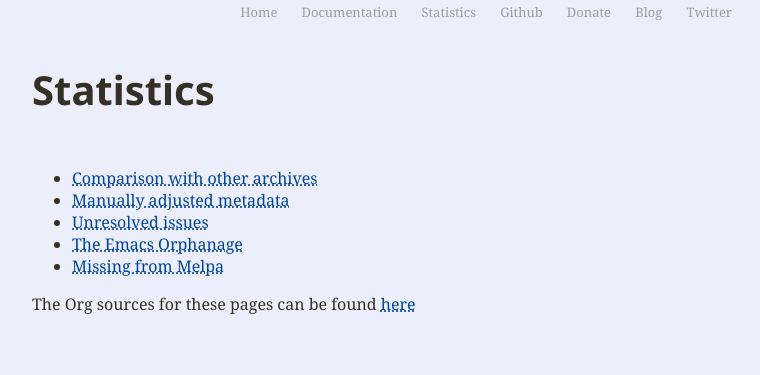
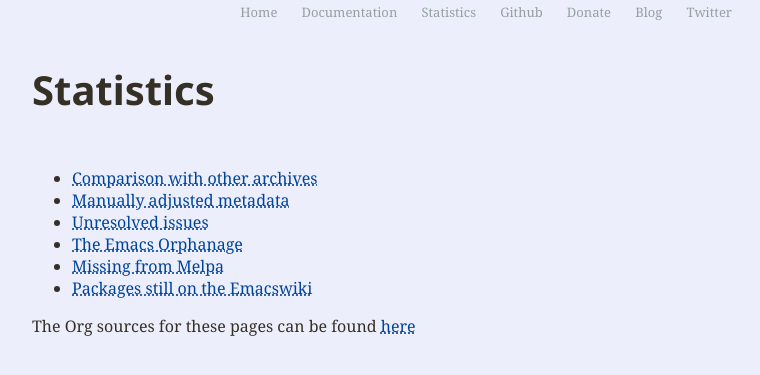
Before and after one commit to emacsmirror/emacsmirror.net, a Jekyll site: the page built from stats/index.md, in a window 1280 px wide. Shown: the top 375 px of the page, without its empty margins (258-1018 px from the left). Built offline with Jekyll 4.4.1, drawn with Linux system fonts in a browser that asks for light colours; comment, search, counter and statistics services are not loaded.

Commit message:
[c] link to emacswiki stats

```diff
--- a/stats/index.md
+++ b/stats/index.md
@@ -8,6 +8,7 @@ title: Statistics
 - [Unresolved issues](/stats/issues.html)
 - [The Emacs Orphanage](/stats/emacsorphanage.html)
 - [Missing from Melpa](/stats/melpa-missing.html)
+- [Packages still on the Emacswiki](/stats/emacswiki.html)
 
 The Org sources for these pages can be found
 [here](https://github.com/emacsmirror/epkg-reports)
```
